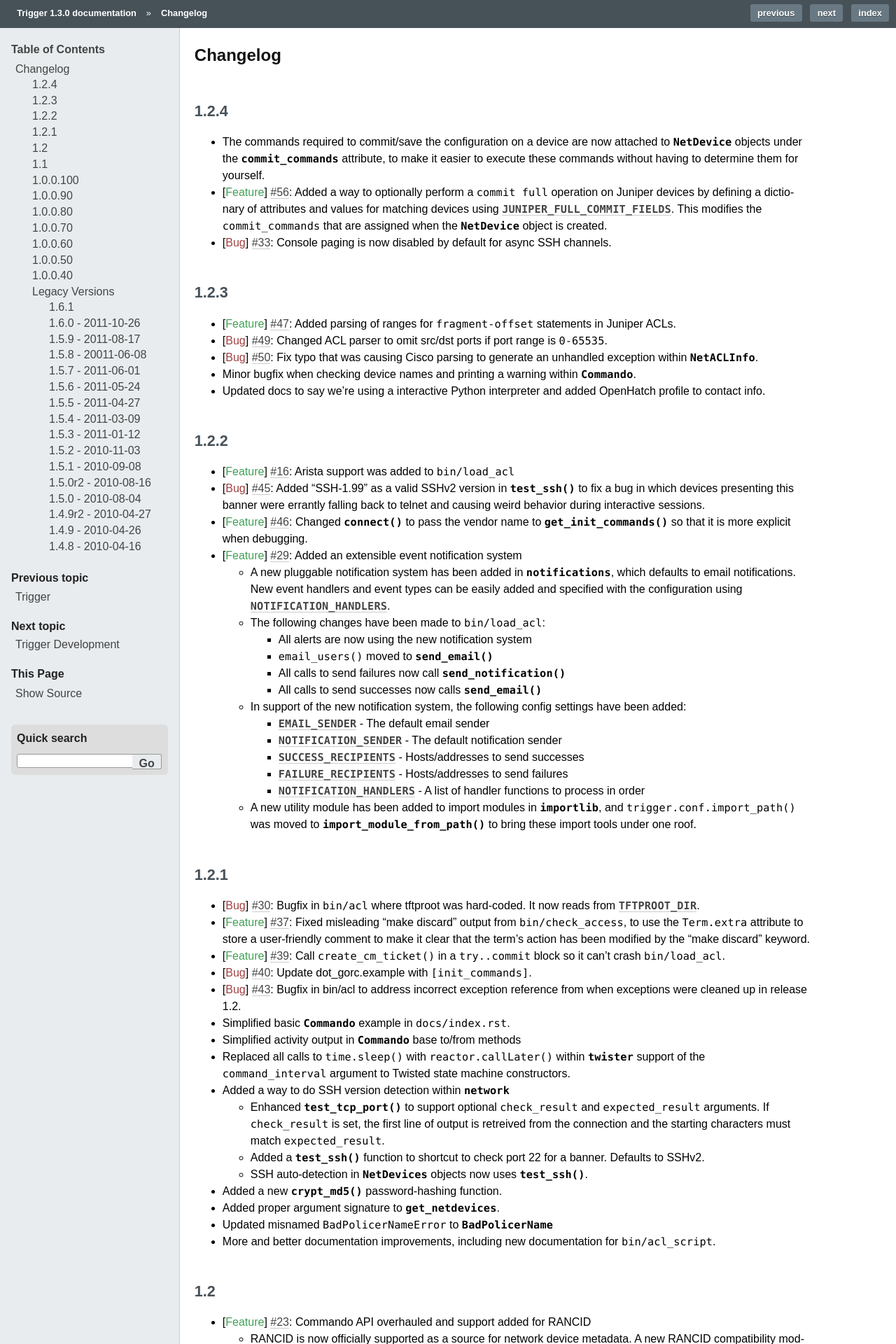
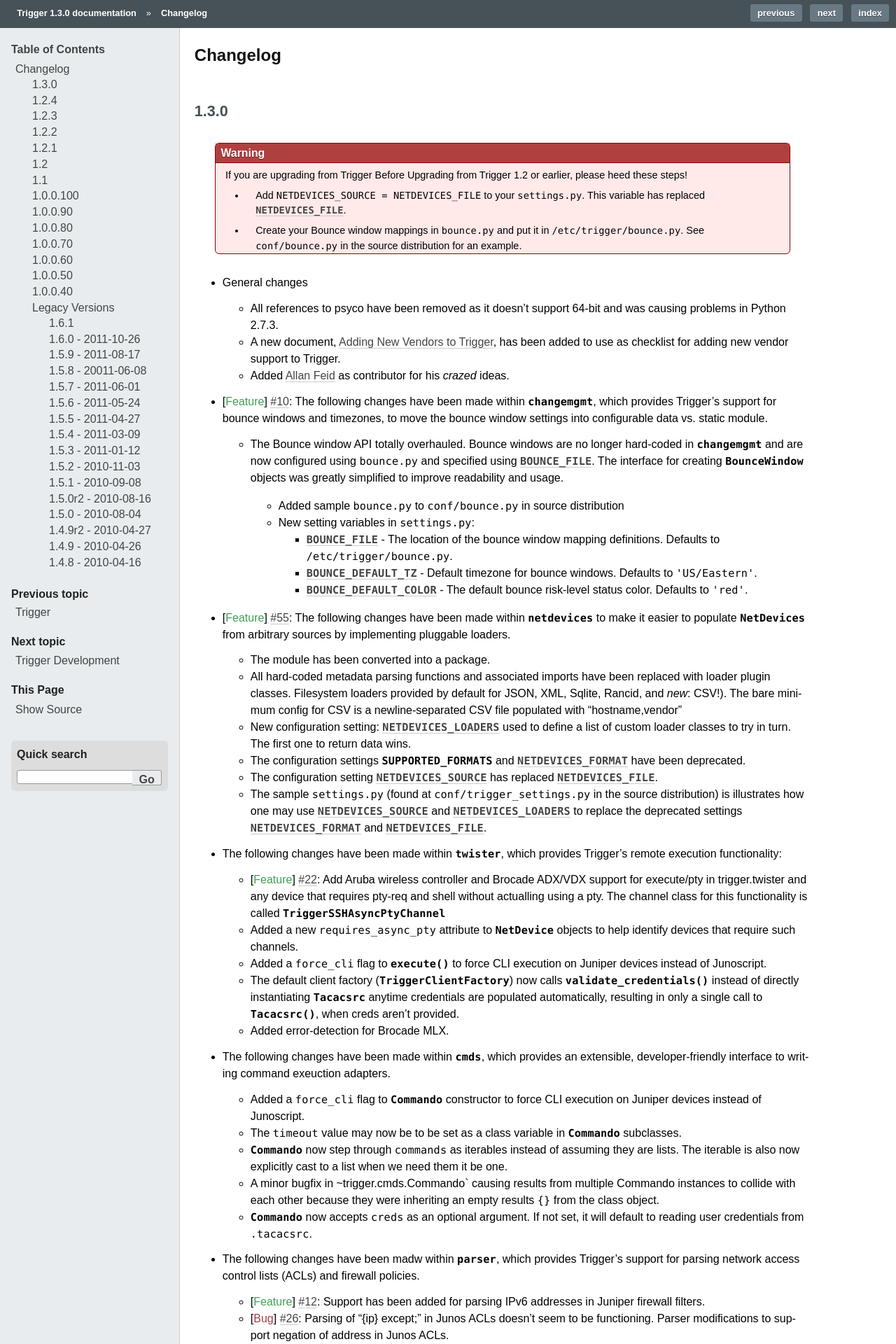
Before and after one commit to trigger/trigger, a Sphinx documentation site: the page built from docs/changelog.rst, in a window 1280 px wide. Shown: the top 1920 px of the page at 70% size. Built offline with Sphinx 7.4.7, drawn with Linux system fonts in a browser that asks for light colours; some of the changed text lies outside the part shown.

Commit message:
Docs/release notes for Trigger 1.3

```diff
--- a/docs/_static/rtd.css
+++ b/docs/_static/rtd.css
@@ -460,6 +460,18 @@
 
 /* ADMONITIONS AND WARNINGS ------------------------------------------------- */
 
+/* When something id deprecated! */
+p.deprecated {
+    background-color: #ffe4e4;
+    border: 1px solid #f66;
+    padding: 7px;
+    /*
+    border-radius: 6px;
+    -moz-border-radius: 6px;
+    -webkit-border-radius: 6px;
+    */
+}
+
 /* Shared by admonitions, warnings and sidebars */
 div.admonition,
 div.warning,
@@ -467,11 +479,9 @@
     font-size: 0.9em;
     margin: 2em;
     padding: 0;
-    /*
     border-radius: 6px;
     -moz-border-radius: 6px;
     -webkit-border-radius: 6px;
-    */
 }
 div.admonition p,
 div.warning p,
--- a/docs/changelog.rst
+++ b/docs/changelog.rst
@@ -1,6 +1,8 @@
 =========
 Changelog
 =========
+
+.. include:: trigger-1.3.rst
 
 .. _v1.2.4:
 
--- a/docs/index.rst
+++ b/docs/index.rst
@@ -213,8 +213,8 @@
 
 Any hackers interested in improving Trigger (or even users interested in how
 Trigger is put together or released) please see the :doc:`development` page. It
-contains comprehensive info on contributing, repository layout, our release
-strategy, and more.
+contains comprehensive info on :ref:`contributing <contributing>`, repository
+layout, our release strategy, and more.
 
 .. _help:
 
--- /dev/null
+++ b/docs/trigger-1.3.rst
@@ -0,0 +1,133 @@
+
+.. _v1.3.0:
+
+1.3.0
+=====
+
+.. warning::
+   If you are upgrading from Trigger Before Upgrading from Trigger 1.2 or
+   earlier, please heed these steps!
+
+   + Add ``NETDEVICES_SOURCE = NETDEVICES_FILE`` to your ``settings.py``. This
+     variable has replaced :setting:`NETDEVICES_FILE`.
+   + Create your Bounce window mappings in ``bounce.py`` and put it in
+     ``/etc/trigger/bounce.py``. See ``conf/bounce.py`` in the source
+     distribution for an example.
+
++ General changes
+
+  - All references to psyco have been removed as it doesn't support 64-bit and
+    was causing problems in Python 2.7.3.
+  - A new document, :doc:`new_vendors`, has been added to use as checklist for
+    adding new vendor support to Trigger.
+  - Added `Allan Feid <https://github.com/crazed>`_ as contributor for his
+    *crazed* ideas.
+
++ :feature:`10` The following changes have been made within `~trigger.changemgmt`, which
+  provides Trigger's support for bounce windows and timezones, to move the
+  bounce window settings into configurable data vs. static module.
+
+  - The Bounce window API totally overhauled. Bounce windows are no longer
+    hard-coded in `~trigger.changemgmt` and are now configured using
+    ``bounce.py`` and specified using :setting:`BOUNCE_FILE`. The interface for
+    creating `~trigger.changemgmt.BounceWindow` objects was greatly simplified
+    to improve readability and usage.
+   - Added sample ``bounce.py`` to ``conf/bounce.py`` in source distribution
+   - New setting variables in ``settings.py``:
+
+     - :setting:`BOUNCE_FILE` - The location of the bounce window mapping
+       definitions. Defaults to ``/etc/trigger/bounce.py``.
+     - :setting:`BOUNCE_DEFAULT_TZ` - Default timezone for bounce windows.
+       Defaults to ``'US/Eastern'``.
+     - :setting:`BOUNCE_DEFAULT_COLOR` - The default bounce risk-level status
+       color. Defaults to ``'red'``.
+
++ :feature:`55` The following changes have been made within
+  `~trigger.netdevices` to make it easier to populate
+  `~trigger.netdevices.NetDevices` from arbitrary sources by implementing
+  pluggable loaders.
+
+  - The module has been converted into a package.
+  - All hard-coded metadata parsing functions and associated imports have been
+    replaced with loader plugin classes. Filesystem loaders provided by default
+    for JSON, XML, Sqlite, Rancid, and *new*: CSV!). The bare minimum config for
+    CSV is a newline-separated CSV file populated with "hostname,vendor"
+  - New configuration setting: :setting:`NETDEVICES_LOADERS` used to define a
+    list of custom loader classes to try in turn. The first one to return data
+    wins.
+  - The configuration settings :setting:`SUPPORTED_FORMATS` and
+    :setting:`NETDEVICES_FORMAT`  have been deprecated.
+  - The configuration setting :setting:`NETDEVICES_SOURCE` has replaced
+    :setting:`NETDEVICES_FILE`.
+  - The sample ``settings.py`` (found at ``conf/trigger_settings.py`` in the
+    source distribution) is illustrates how one may use
+    :setting:`NETDEVICES_SOURCE` and :setting:`NETDEVICES_LOADERS` to replace
+    the deprecated settings :setting:`NETDEVICES_FORMAT` and
+    :setting:`NETDEVICES_FILE`.
+
++ The following changes have been made within `~trigger.twister`, which
+  provides Trigger's remote execution functionality:
+
+  - :feature:`22` Add Aruba wireless controller and Brocade ADX/VDX support for
+    execute/pty in trigger.twister and any device that requires pty-req and
+    shell without actualling using a pty. The channel class for this
+    functionality is called `~trigger.twister.TriggerSSHAsyncPtyChannel`
+  - Added a new ``requires_async_pty`` attribute to
+    `~trigger.netdevices.NetDevice` objects to help identify devices that
+    require such channels.
+  - Added a ``force_cli`` flag to `~trigger.twister.execute()` to force CLI
+    execution on Juniper devices instead of Junoscript.
+  - The default client factory (`~trigger.twister.TriggerClientFactory`) now
+    calls `~trigger.tacacsrc.validate_credentials()` instead of directly
+    instantiating `~tacacsrc.Tacacsrc` anytime credentials are populated
+    automatically, resulting in only a single call to `~tacacsrc.Tacacsrc()`,
+    when creds aren't provided.
+  - Added error-detection for Brocade MLX.
+
++ The following changes have been made within `~trigger.cmds`, which provides
+  an extensible, developer-friendly interface to writing command exeuction
+  adapters.
+
+  - Added a ``force_cli`` flag to `~trigger.cmds.Commando` constructor to force
+    CLI execution on Juniper devices instead of Junoscript.
+  - The ``timeout`` value may now be  to be set as a class variable in
+    `~trigger.cmds.Commando` subclasses.
+  - `~trigger.cmds.Commando` now step through ``commands`` as iterables instead
+    of assuming they are lists. The iterable is also now explicitly cast to a
+    list when we need them it be one.
+  - A minor bugfix in ~trigger.cmds.Commando` causing results from multiple
+    Commando instances to collide with each other because they were inheriting
+    an empty results ``{}`` from the class object.
+  - `~trigger.cmds.Commando` now accepts ``creds`` as an optional argument. If
+    not set, it will default to reading user credentials from ``.tacacsrc``.
+
++ The following changes have been madw within `~trigger.acl.parser`, which
+  provides Trigger's support for parsing network access control lists (ACLs)
+  and firewall policies.
+
+  - :feature:`12` Support has been added for parsing IPv6 addresses in Juniper
+    firewall filters.
+  - :bug:`26` Parsing of "{ip} except;" in Junos ACLs doesn't seem to be
+    functioning. Parser modifications to support negation of address in Junos
+    ACLs.
+  - Always display the prefix on /32 and /128 IPs in Juniper ACLs.
+
++ The following changes have been made within `~trigger.tacacsrc`, which
+  provides functionality to cache and retrieve user credentials:
+
+  - Added a new function `~trigger.tacacsrc.validate_credentials()` validate
+    credentials in the form of supports 2-tuples (username, password), 3-tuples
+    (username, password, realm), and dictionaries of the same and returns a
+    `~trigger.tacacsrc.Credentials` object.
+
++ The following changes have been made to Trigger's command-line utilities:
+
+  - :feature:`60` ``bin/load_acl`` will now shutdown gracefully if initial
+    MySQL connection doesn't work, using a try..except to display some
+    information about the connection failure without a traceback. For other
+    MySQL issues, we will leave as is (dumping the traceback) because they
+    would represent coding or transient issues, and we should present as much
+    information as we have.
+  - :feature:`20` ``bin/gnng`` (get_nets) now supports not only support Juniper
+    'sp' interfaces, but we've added flags to include un-numbered (``-u``) or
+    disabled (``-d``) interfaces.
```
Also changed, not shown: docs/development.rst (+10 -0 lines), docs/usage/configuration.rst (+60 -1 lines).
